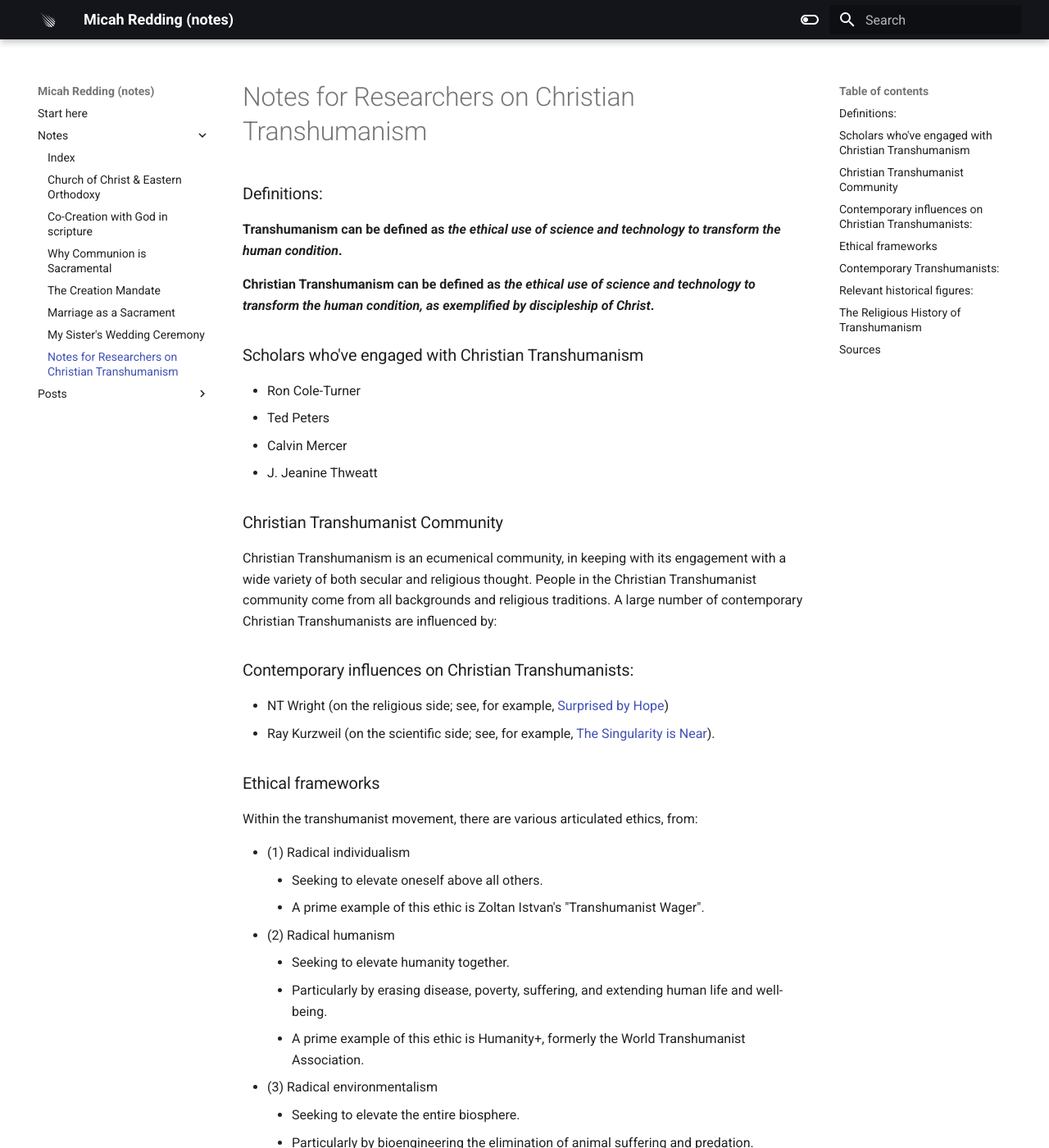
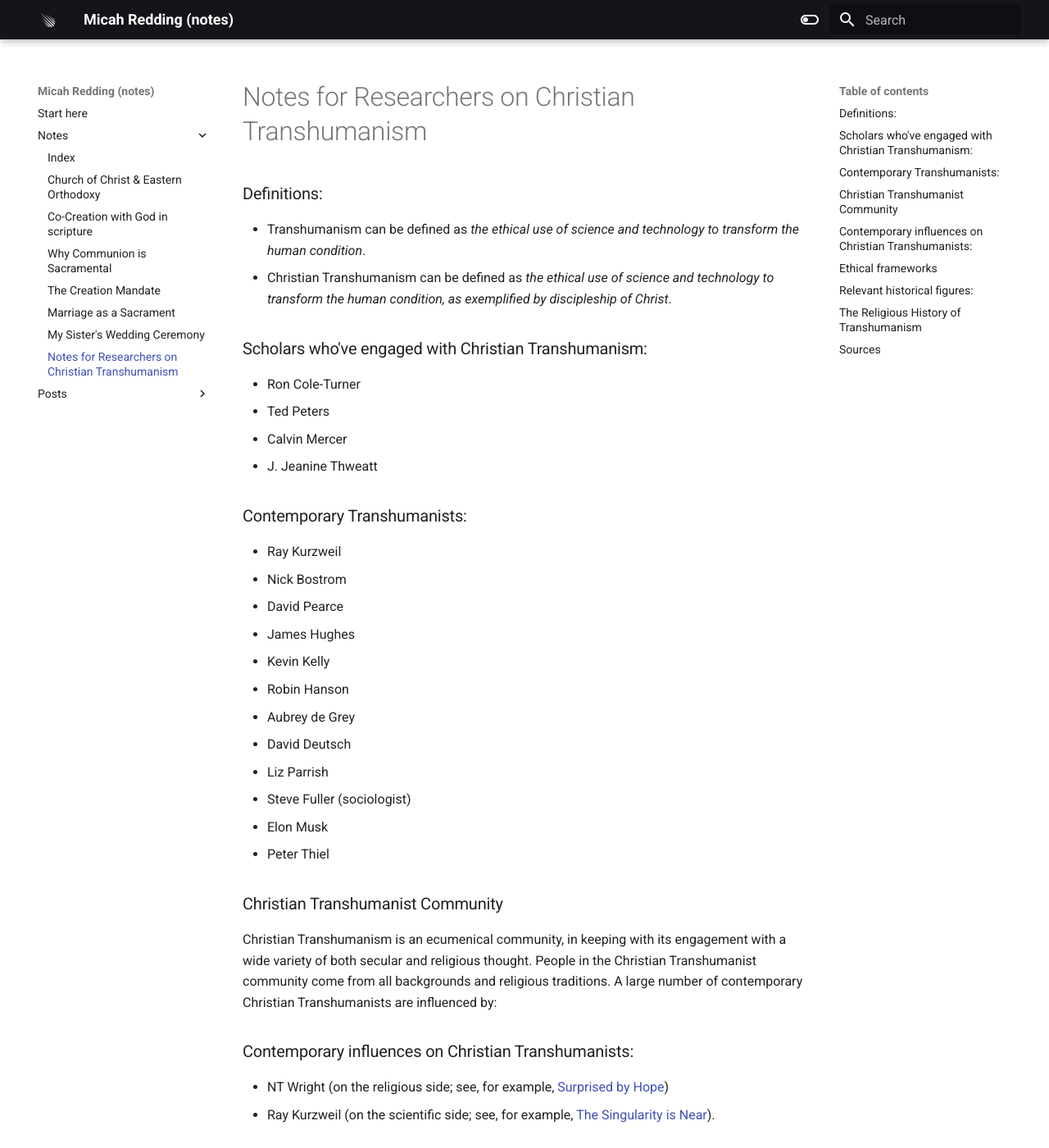
Before and after one commit to micahredding/notes, an MkDocs documentation site: the page built from docs/notes/Notes for Researchers on Christian Transhumanism.md, in a window 1280 px wide and 1400 px high. Shown: the whole window at 82% size. Built offline with MkDocs 1.6.1 and Material for MkDocs 9.7.7, drawn with Linux system fonts in a browser that asks for light colours; some of the changed text lies outside the part shown.

Commit message:
20231008172601

```diff
--- a/docs/notes/Notes for Researchers on Christian Transhumanism.md
+++ b/docs/notes/Notes for Researchers on Christian Transhumanism.md
@@ -1,13 +1,26 @@
 ### Definitions:
-**Transhumanism can be defined as *the ethical use of science and technology to transform the human condition*.**
+- Transhumanism can be defined as *the ethical use of science and technology to transform the human condition*.
+- Christian Transhumanism can be defined as *the ethical use of science and technology to transform the human condition, as exemplified by discipleship of Christ*.
 
-**Christian Transhumanism can be defined as *the ethical use of science and technology to transform the human condition, as exemplified by discipleship of Christ*.**
-
-### Scholars who've engaged with Christian Transhumanism
+### Scholars who've engaged with Christian Transhumanism:
 - Ron Cole-Turner
 - Ted Peters
 - Calvin Mercer
 - J. Jeanine Thweatt
+
+### Contemporary Transhumanists:
+- Ray Kurzweil
+- Nick Bostrom
+- David Pearce
+- James Hughes
+- Kevin Kelly
+- Robin Hanson
+- Aubrey de Grey
+- David Deutsch
+- Liz Parrish
+- Steve Fuller (sociologist)
+- Elon Musk
+- Peter Thiel
 
 ### Christian Transhumanist Community
 Christian Transhumanism is an ecumenical community, in keeping with its engagement with a wide variety of both secular and religious thought. People in the Christian Transhumanist community come from all backgrounds and religious traditions. A large number of contemporary Christian Transhumanists are influenced by:
@@ -103,7 +104,7 @@ Tipler himself eventually converted to Catholicism, and is a staunch Christian T
 
 **Christian Transhumanist Association (2013-)**
 
-The history of the association has been documented here: https://www.christiantranshumanism.org/history/
+The history of the association has been documented [here](https://www.christiantranshumanism.org/history/).
 
 ### Sources
 - [The History of ‘Transhumanism’](https://doi.org/10.1093/notesj/gjv080)
```
Also changed, not shown: other parts of docs/notes/Notes for Researchers on Christian Transhumanism.md (+0 -12 lines).
